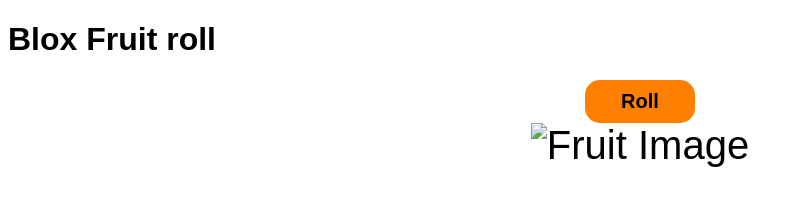
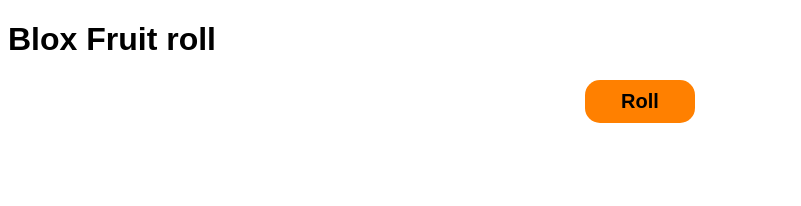
Before and after one commit to almoali/CS-Exercise, a plain HTML site: page bloxroll.html in a window 1280 px wide. Shown: the whole page, without its empty margins (0-801 px from the left). Drawn offline with Linux system fonts and the light colour scheme.

Commit message:
removing img element

```diff
--- a/bloxroll.html
+++ b/bloxroll.html
@@ -231,7 +231,7 @@
         Roll</button>
 
     <div id="result">
-<img id="fruitImage" src="/" alt="Fruit Image">
+
     </div>
 </center>
 </body>
```
